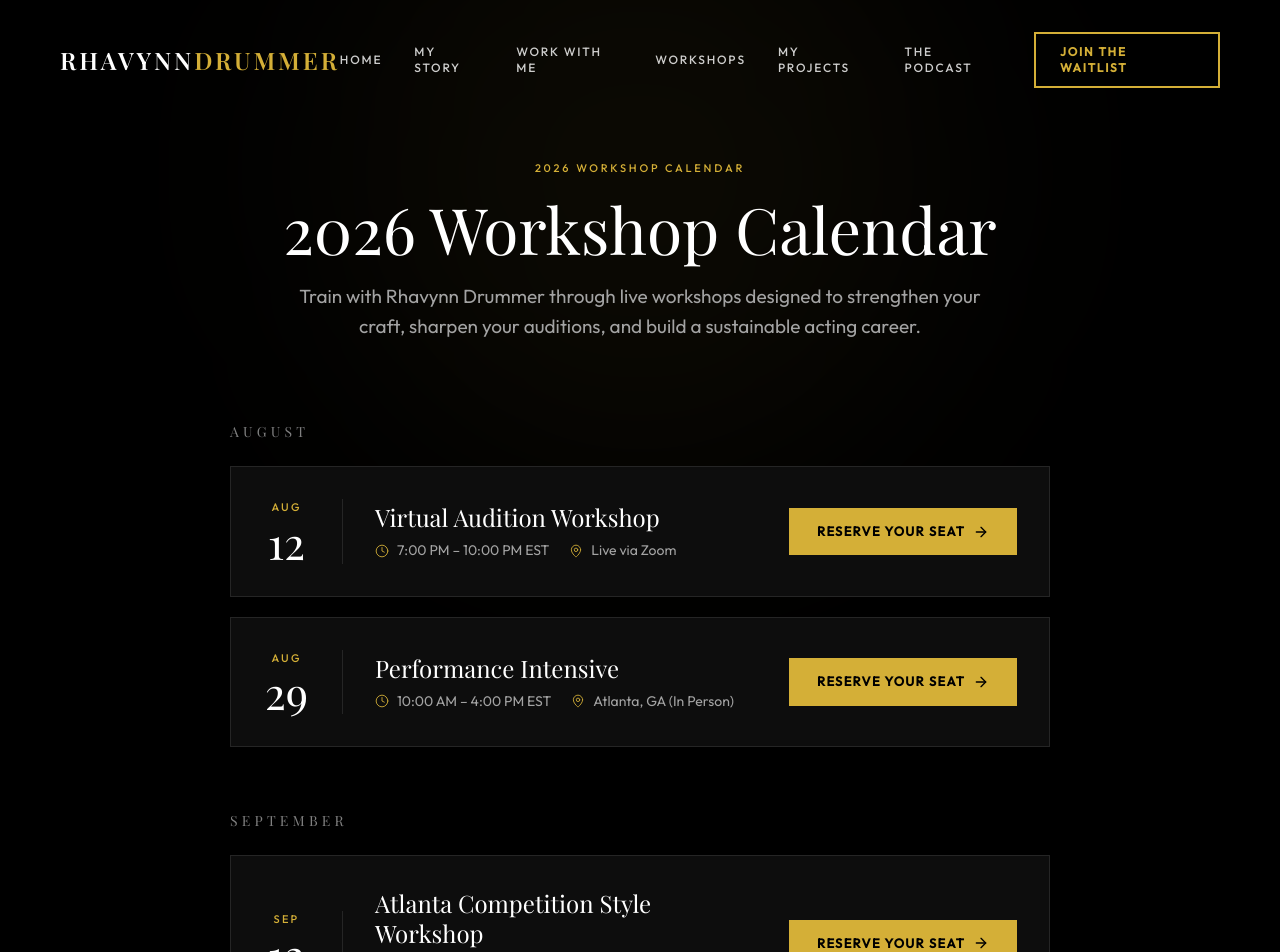
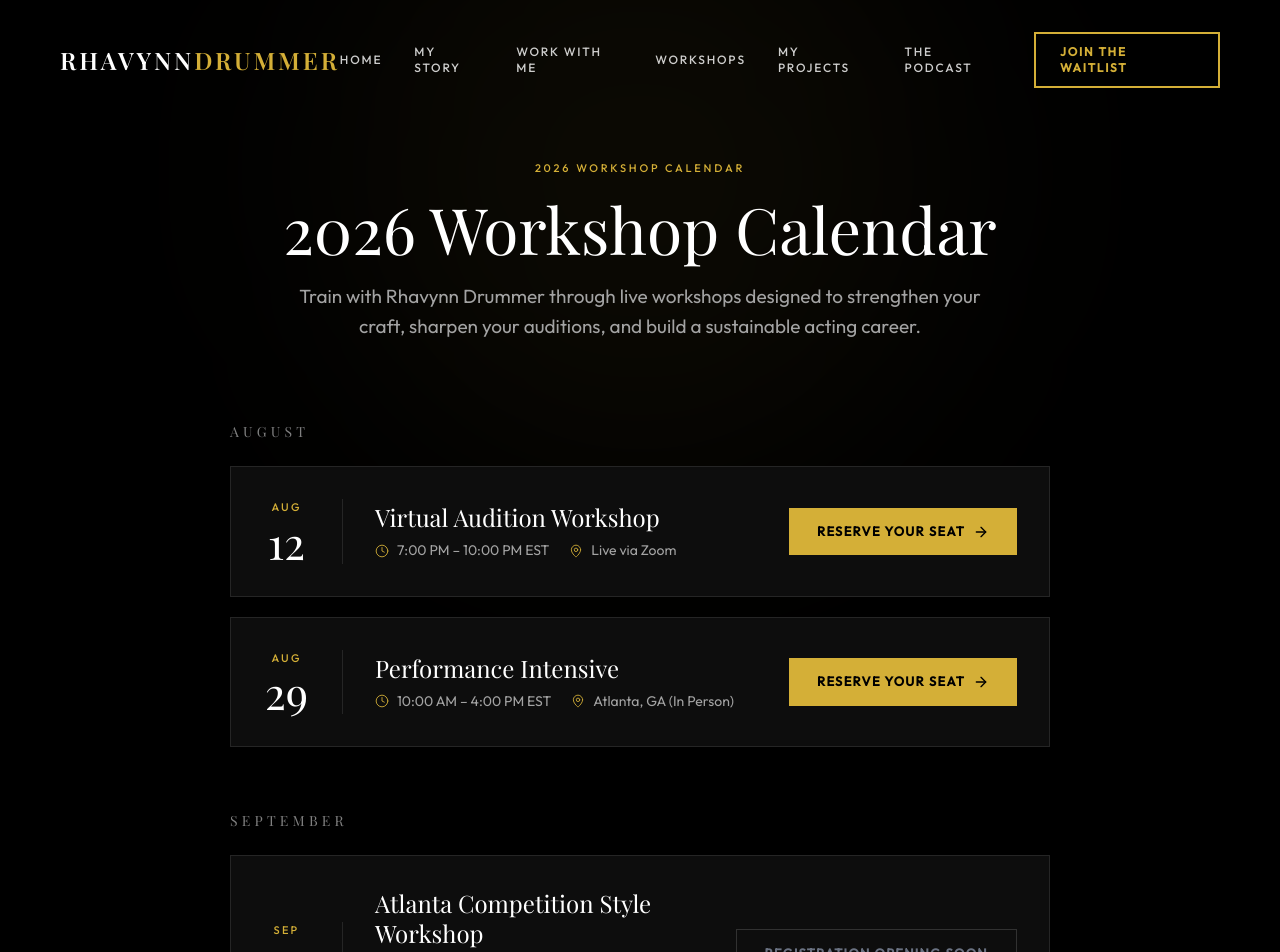
Before and after one commit to Creait-tech/Rad-media-studios, a Next.js app: page /workshops in a window 1280 px wide. Shown: the top 952 px of the page. Built offline with nearby package versions, Linux system fonts and the light colour scheme; a web font is replaced by a local one.

Commit message:
fix: temporarily disable Sep 12 workshop registration link
The GHL payment link for this session is currently broken (bound to a
deleted price object) after a failed attempt to add a ticket-tier
selector. Disabling the button until the payment link is rebuilt in
GHL directly.

```diff
--- a/components/workshop-calendar.tsx
+++ b/components/workshop-calendar.tsx
@@ -59,7 +59,7 @@ const SCHEDULE: MonthGroup[] = [
         date: "Saturday, September 12",
         time: "10:00 AM – 2:00 PM (Workshop Only) or 10:00 AM – 4:00 PM (Includes Mixer)",
         location: "Atlanta, GA (In Person)",
-        href: "https://link.getcreait.com/payment-link/6a6a1291a655fa0b802a6d3a",
+        href: null,
       },
       {
         title: "Virtual Audition Workshop",
```
